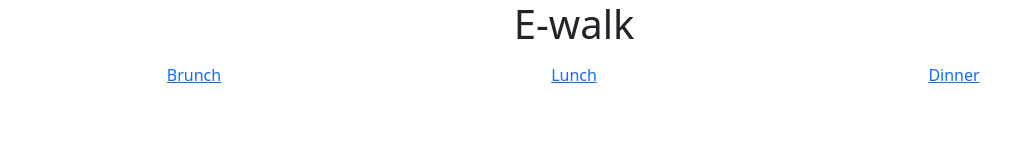
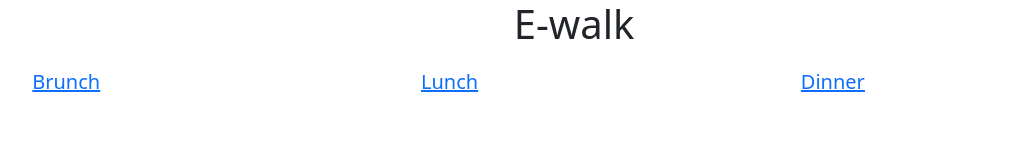
Before and after one commit to SDguyleroc/EMENU, a plain HTML site: page index.html in a window 1280 px wide. Shown: the whole page, without its empty margins (66-1077 px from the left). Drawn offline with nearby package versions, Linux system fonts and the light colour scheme.

Commit message:
added css

```diff
--- a/index.html
+++ b/index.html
@@ -5,6 +5,7 @@
     <meta http-equiv="X-UA-Compatible" content="IE=edge">
     <meta name="viewport" content="width=device-width, initial-scale=1.0">
     <link href="https://cdn.jsdelivr.net/npm/bootstrap@5.0.2/dist/css/bootstrap.min.css" rel="stylesheet" integrity="sha384-EVSTQN3/azprG1Anm3QDgpJLIm9Nao0Yz1ztcQTwFspd3yD65VohhpuuCOmLASjC" crossorigin="anonymous">
+    <link rel="stylesheet" href="style.css">
     <title>Elephant Walk Menu </title>
 </head>
 <body>
@@ -14,13 +15,13 @@
         </div>
         <div class="row" style="text-align: center; ">
           <div class="col-md-4 col-sm-12">
-            <button type="button" class="btn btn-link">Brunch</button>
+            <button type="button" class="btn btn-link rounded-border">Brunch</button>
           </div>
           <div class="col-md-4 col-sm-12">
-            <button type="button" class="btn btn-link">Lunch</button>
+            <button type="button" class="btn btn-link rounded-border">Lunch</button>
           </div>
           <div class="col-md-4 col-sm-12">
-            <button type="button" class="btn btn-link">Dinner</button>
+            <button type="button" class="btn btn-link rounded-border" >Dinner</button>
           </div>
         </div>
     </div>
--- /dev/null
+++ b/style.css
@@ -0,0 +1,11 @@
+.row {
+    display: grid;
+    grid-template-columns: repeat(3, 1fr);
+    grid-gap: 10px;
+  }
+
+  .rounded-border {
+    padding: 10px;
+    font-size: 20px;
+    text-align: center;
+  }
```
